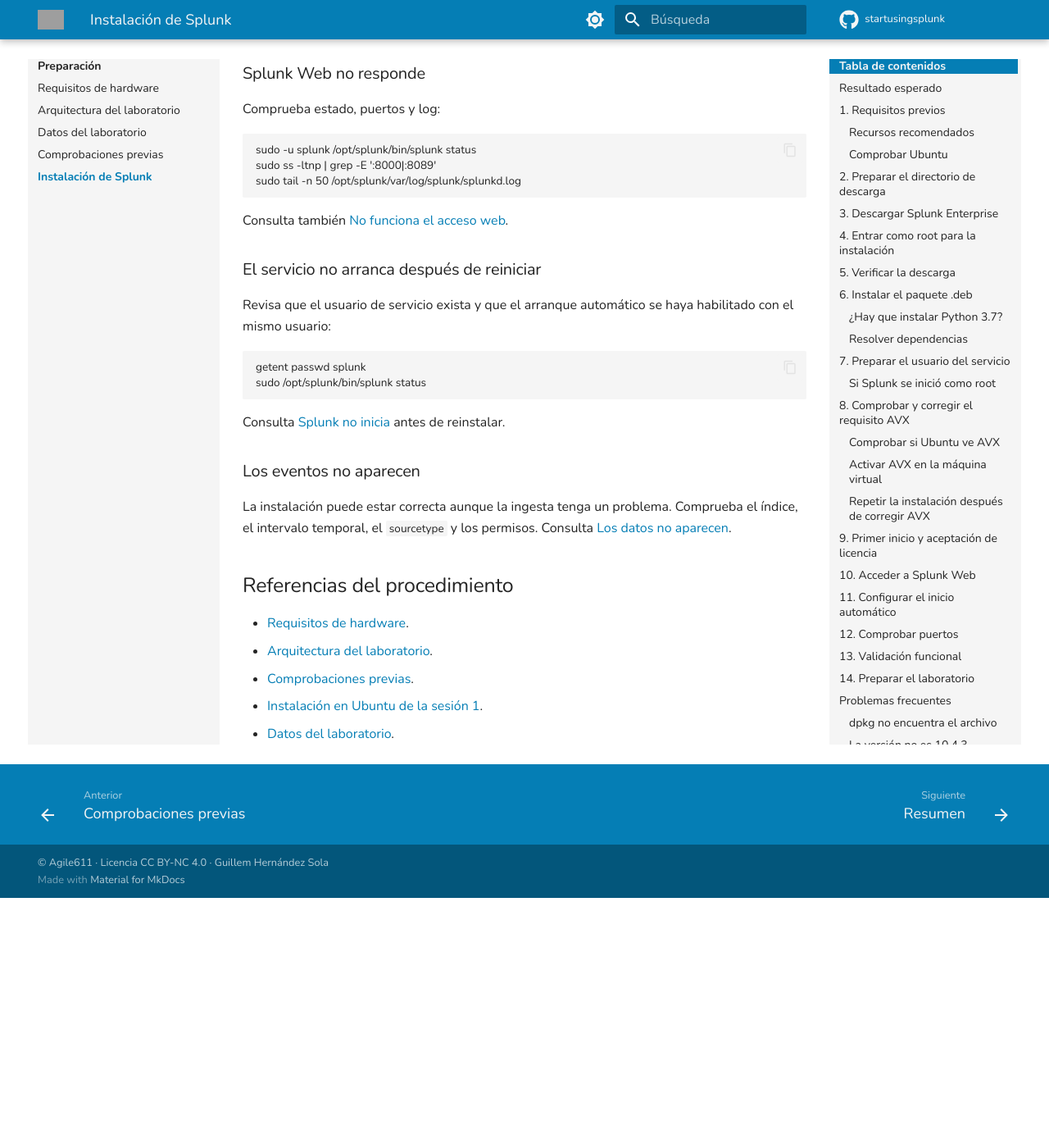
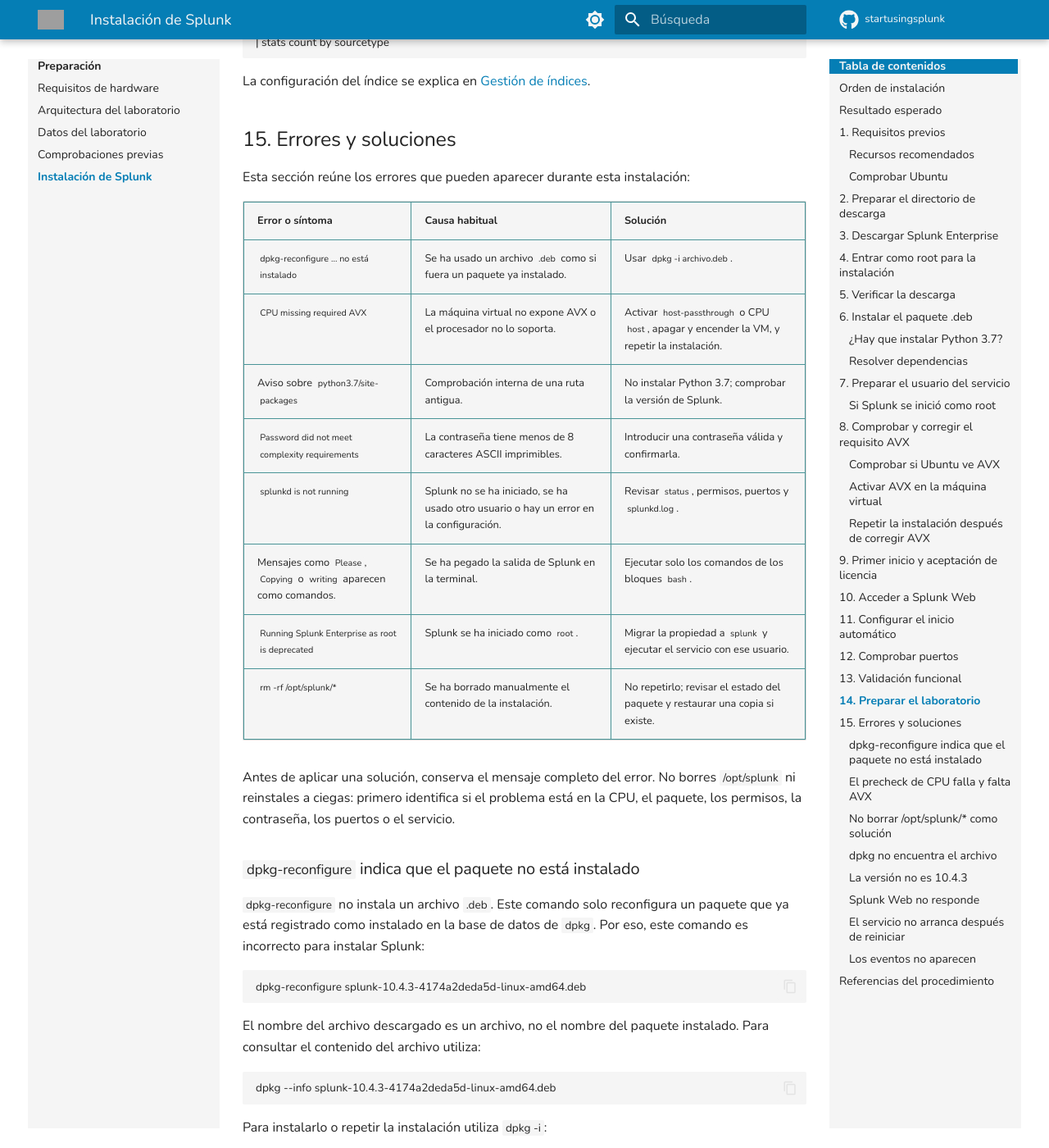
Before and after one commit to agile611/startusingsplunk, an MkDocs documentation site: the page built from docs/preparacion/instalar-splunk.md, in a window 1280 px wide and 1400 px high, scrolled down 13259 px. Shown: the whole window at 82% size. Built offline with MkDocs 1.6.1 and Material for MkDocs 9.7.7, drawn with Linux system fonts in a browser that asks for light colours; before the commit the page ends 14354 px from its top, so only the background shows below that; some of the changed text lies outside the part shown; grey boxes are pictures that could not be loaded.

Commit message:
ordenar splunk

````diff
--- a/docs/preparacion/instalar-splunk.md
+++ b/docs/preparacion/instalar-splunk.md
@@ -20,6 +20,25 @@ de nuevo en la terminal como si fueran comandos.
 La instalación se realiza en un único nodo. En esta topología la misma
 instancia proporciona el servicio principal de Splunk, el indexer, el search
 head, el almacenamiento local y Splunk Web.
+
+## Orden de instalación
+
+Sigue los apartados en este orden. No intentes iniciar Splunk antes de que la
+instalación del paquete haya terminado correctamente:
+
+1. Comprobar Ubuntu, la arquitectura, la memoria y el espacio disponible.
+2. Descargar el paquete `.deb` de Splunk Enterprise 10.4.3.
+3. Verificar el archivo descargado.
+4. Entrar como `root` con `sudo su`.
+5. Instalar el paquete con `dpkg -i`.
+6. Crear o preparar el usuario de servicio `splunk`.
+7. Confirmar que el procesador expone AVX si el precheck lo solicita.
+8. Aceptar la licencia y crear la cuenta administradora.
+9. Comprobar Splunk Web y configurar el inicio automático.
+10. Validar los puertos y preparar el índice `curso`.
+
+Las líneas que comienzan por `root@...#` o `curso@...$` son prompts de ejemplo.
+No se escriben en la terminal; solo se escribe el comando que aparece después.
 
 ## Resultado esperado
 
@@ -619,7 +638,103 @@ index=curso
 
 La configuración del índice se explica en [Gestión de índices](../sesion-1/07-indices.md).
 
-## Problemas frecuentes
+## 15. Errores y soluciones
+
+Esta sección reúne los errores que pueden aparecer durante esta instalación:
+
+| Error o síntoma | Causa habitual | Solución |
+|---|---|---|
+| `dpkg-reconfigure ... no está instalado` | Se ha usado un archivo `.deb` como si fuera un paquete ya instalado. | Usar `dpkg -i archivo.deb`. |
+| `CPU missing required AVX` | La máquina virtual no expone AVX o el procesador no lo soporta. | Activar `host-passthrough` o CPU `host`, apagar y encender la VM, y repetir la instalación. |
+| Aviso sobre `python3.7/site-packages` | Comprobación interna de una ruta antigua. | No instalar Python 3.7; comprobar la versión de Splunk. |
+| `Password did not meet complexity requirements` | La contraseña tiene menos de 8 caracteres ASCII imprimibles. | Introducir una contraseña válida y confirmarla. |
+| `splunkd is not running` | Splunk no se ha iniciado, se ha usado otro usuario o hay un error en la configuración. | Revisar `status`, permisos, puertos y `splunkd.log`. |
+| Mensajes como `Please`, `Copying` o `writing` aparecen como comandos. | Se ha pegado la salida de Splunk en la terminal. | Ejecutar solo los comandos de los bloques `bash`. |
+| `Running Splunk Enterprise as root is deprecated` | Splunk se ha iniciado como `root`. | Migrar la propiedad a `splunk` y ejecutar el servicio con ese usuario. |
+| `rm -rf /opt/splunk/*` | Se ha borrado manualmente el contenido de la instalación. | No repetirlo; revisar el estado del paquete y restaurar una copia si existe. |
+
+Antes de aplicar una solución, conserva el mensaje completo del error. No
+borres `/opt/splunk` ni reinstales a ciegas: primero identifica si el problema
+está en la CPU, el paquete, los permisos, la contraseña, los puertos o el
+servicio.
+
+### `dpkg-reconfigure` indica que el paquete no está instalado
+
+`dpkg-reconfigure` no instala un archivo `.deb`. Este comando solo reconfigura
+un paquete que ya está registrado como instalado en la base de datos de `dpkg`.
+Por eso, este comando es incorrecto para instalar Splunk:
+
+```bash
+dpkg-reconfigure splunk-10.4.3-4174a2deda5d-linux-amd64.deb
+```
+
+El nombre del archivo descargado es un archivo, no el nombre del paquete
+instalado. Para consultar el contenido del archivo utiliza:
+
+```bash
+dpkg --info splunk-10.4.3-4174a2deda5d-linux-amd64.deb
+```
+
+Para instalarlo o repetir la instalación utiliza `dpkg -i`:
+
+```bash
+cd ~/Descargas/splunk-10.4.3
+dpkg -i splunk-10.4.3-4174a2deda5d-linux-amd64.deb
+```
+
+Después comprueba si el paquete está registrado:
+
+```bash
+dpkg-query -W -f='${Status} ${Version}\n' splunk
+```
+
+Una instalación correcta debe mostrar `install ok installed` y la versión
+`10.4.3`.
+
+### El precheck de CPU falla y falta AVX
+
+Si aparece:
+
+```text
+CPU Info upgrade precheck FAILED
+CPU missing required AVX instruction set for Intel processors
+splunk-preinstall upgrade check failed
+```
+
+la instalación o actualización se ha detenido porque Ubuntu no ve la
+instrucción AVX. Sigue la sección [Comprobar y corregir el requisito AVX](#8-comprobar-y-corregir-el-requisito-avx)
+antes de volver a ejecutar `dpkg -i`.
+
+No intentes resolverlo con `dpkg-reconfigure`, Python 3.7 ni borrando archivos
+de `/opt/splunk`. Hay que exponer AVX desde la configuración del hipervisor o
+utilizar una máquina cuyo procesador sea compatible.
+
+### No borrar `/opt/splunk/*` como solución
+
+Este comando es destructivo:
+
+```bash
+rm -rf /opt/splunk/*
+```
+
+No lo utilices como procedimiento normal. Puede eliminar configuraciones,
+índices, credenciales, certificados, aplicaciones y datos del laboratorio. En
+una actualización fallida, el paquete puede seguir registrado en `dpkg` aunque
+la instalación no haya terminado correctamente; borrar el contenido no corrige
+el requisito AVX.
+
+Si ya se ha ejecutado, no vuelvas a lanzar comandos destructivos. Conserva la
+salida del error y comprueba primero el estado del paquete:
+
+```bash
+dpkg-query -W -f='${Status} ${Version}\n' splunk
+dpkg -s splunk
+```
+
+Si los datos son importantes, detén el trabajo y restaura `/opt/splunk` desde
+una copia de seguridad. Si es un laboratorio recién creado y no hay datos que
+conservar, corrige primero AVX y consulta el procedimiento de desinstalación y
+reinstalación de la distribución antes de eliminar nada más.
 
 ### `dpkg` no encuentra el archivo
 
````
